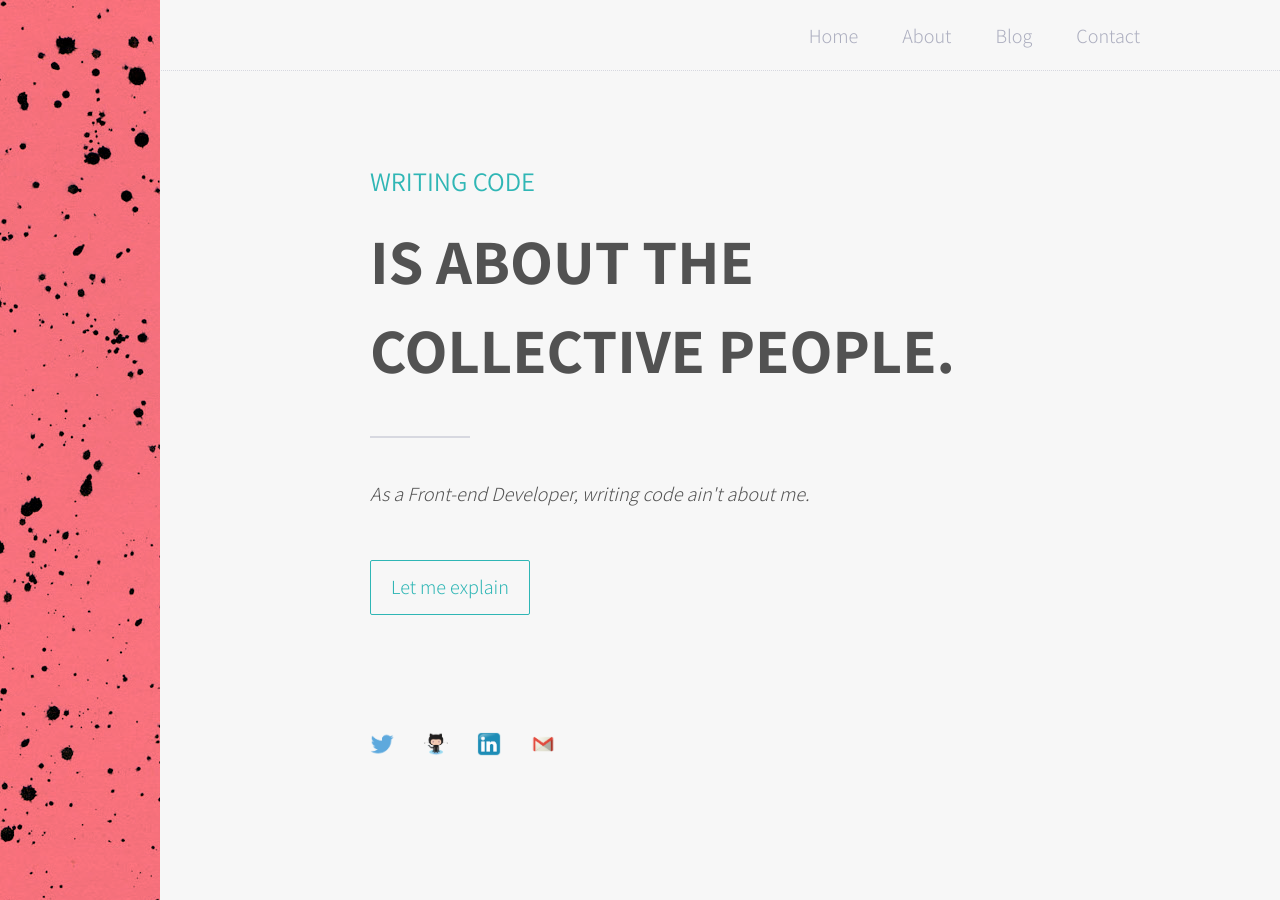
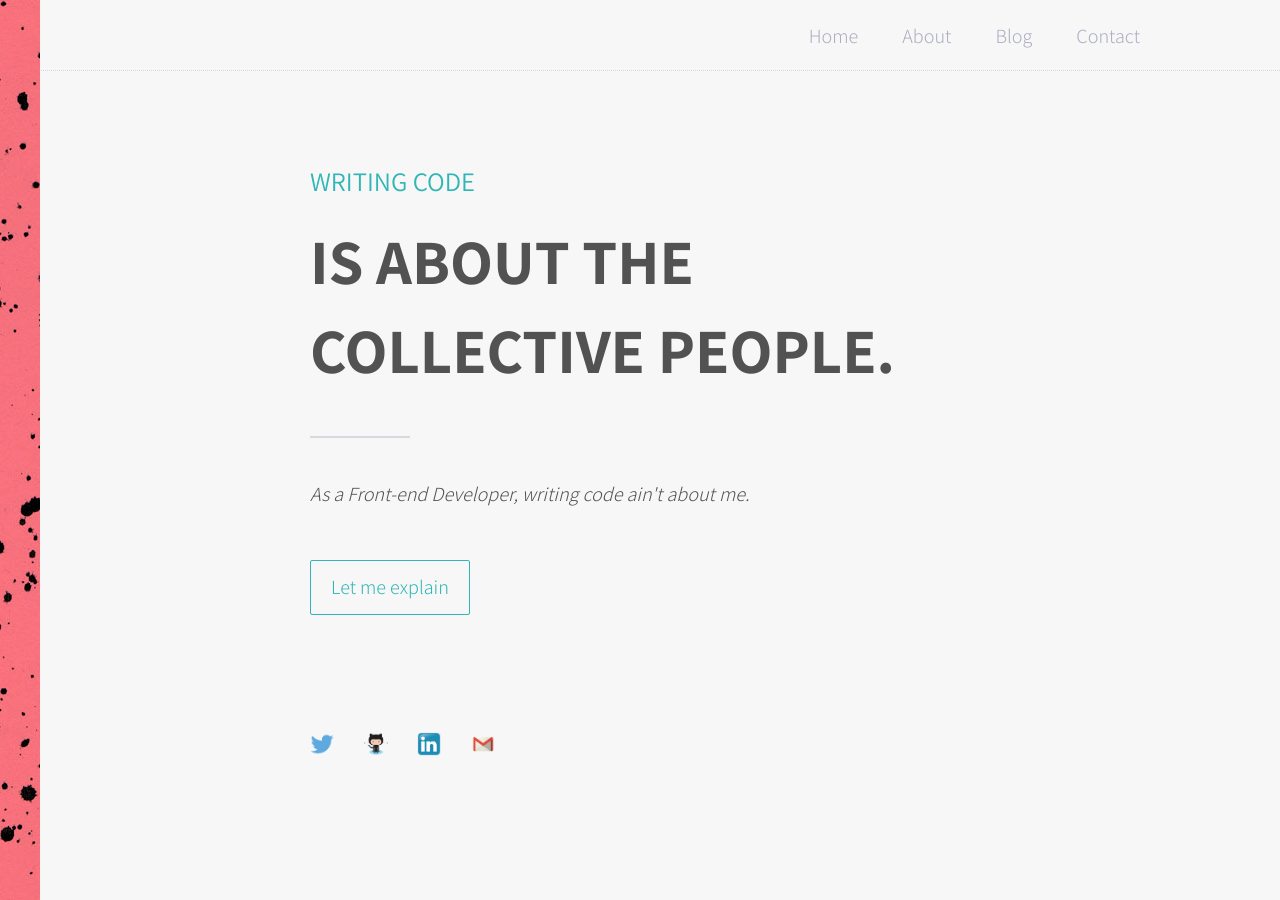
Before and after one commit to techtolentino/digital-card, a Jekyll site: the page built from index.html, in a window 1280 px wide. Built offline with Jekyll 4.4.1, drawn with Linux system fonts in a browser that asks for light colours.

Commit message:
sidebar adjust and post-list-item hovers

```diff
--- a/_sass/_post.scss
+++ b/_sass/_post.scss
@@ -29,6 +29,10 @@
             .post-link {
                 color: $accent-color;
                 font-weight: 400;
+            }
+
+            .post-meta {
+                color: $accent-color;
             }
 
             .post-list-item {
--- a/_sass/_sidebar.scss
+++ b/_sass/_sidebar.scss
@@ -3,43 +3,24 @@
     min-height: 100vh;
 
     &--side{
-        min-width: 8em;
+        min-width: 2em;
         background-color: $accent-color;
         background-image: url('../assets/speckles.jpg');
-        // background-size: cover;
         background-blend-mode: multiply;
         z-index: 10;
     }
 
     &--content{
         width: 100%;
-        padding-left: $spacing-unit * 4.5;
-        padding-right: $spacing-unit * 4.5;
         position: relative;
-        // height: 100%;
     }
 }
 
-@include media-query($extra-extra-large-screen) {
-    .sidebar{
-
-        &--content{
-            width: 100%;
-            padding-left: $spacing-unit * 2;
-            padding-right: $spacing-unit * 2;
-        }
-    }
-}
 
 @include media-query($medium-screen) {
     .sidebar {
         &--side {
-            min-width: 3em;
-        }
-
-        &--content{
-            padding-left: $spacing-unit;
-            padding-right: $spacing-unit;
+            min-width: 1.5em;
         }
     }
 }
@@ -49,10 +30,5 @@
         &--side {
             min-width: 1em;
         }
-
-        &--content{
-            padding-left: $spacing-unit / 2;
-            padding-right: $spacing-unit / 2;
-        }
     }
 }
```
